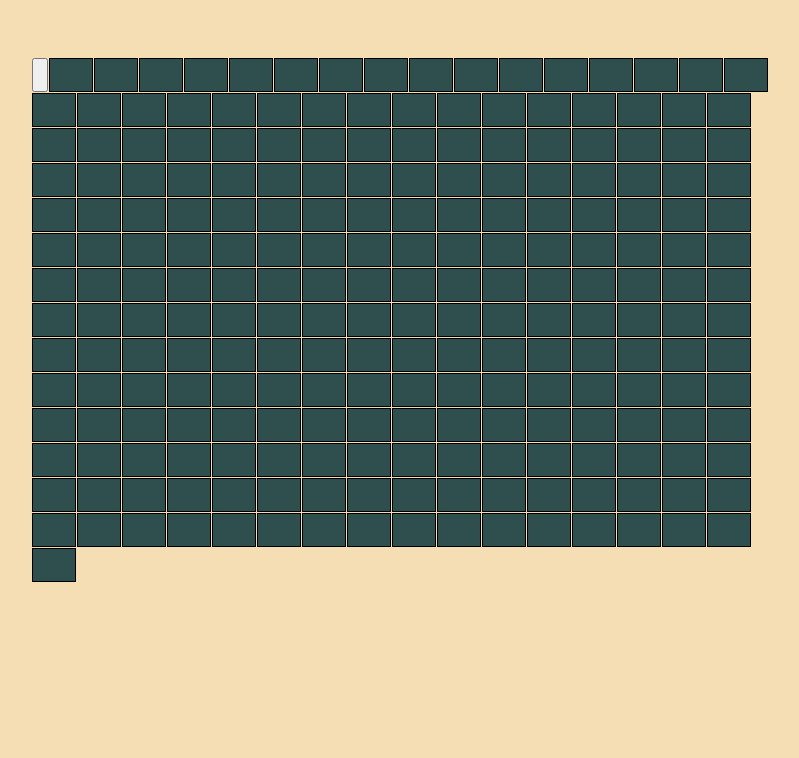
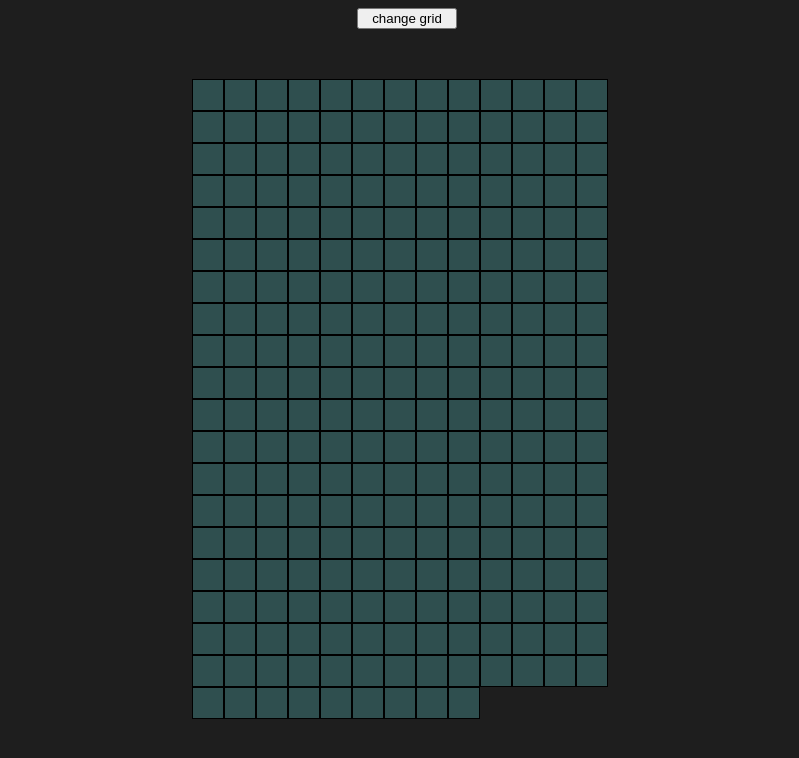
Before and after one commit to Elijah-Rei/etch-a-sketch, a plain HTML site: page index.html in a window 1280 px wide. Shown: the whole page, without its empty margins (233-1032 px from the left). Drawn offline with Linux system fonts and the light colour scheme.

Commit message:
resizing grid now adjust how many grid in a row based on value

```diff
--- a/index.html
+++ b/index.html
@@ -8,8 +8,8 @@
     <title>Etch-a-sketch</title>
 </head>
 <body>
+    <button id="btn">change grid</button>
     <div class="container"></div>
-
 </body>
 <script src="script.js"></script>
 </html>
--- a/script.js
+++ b/script.js
@@ -10,18 +10,20 @@ function makeGrid(grid){
             container.appendChild(box).className = "grid-item";
         }
     }
+    //container.style.width = grid * 2.10;
+    let containerSize = Math.round(grid * 2.10) + '%';
+    container.style.width = containerSize;
 }
-const btnChangeGrid = document.createElement('button');
-container.appendChild(btnChangeGrid);
-makeGrid(15);
+const btn = document.getElementById('btn');
+
+//const btnChangeGrid = document.createElement('button');
+//container.appendChild(btnChangeGrid);
+makeGrid(16);
 
 const divs = document.querySelectorAll('.grid-item');
 
-btnChangeGrid.addEventListener('click', () => { // a prompt for asking grid
+btn.addEventListener('click', () => { // a prompt for asking grid
     let askGrid = prompt("Enter your desired grid");
-    //divs.forEach(box => {
-    //    container.removeChild(box).className = 'grid-item';
-    //})
     document.querySelectorAll('.grid-item').forEach((box) => container.removeChild(box));
     makeGrid(askGrid);
 })
--- a/style.css
+++ b/style.css
@@ -1,7 +1,9 @@
 body{
-    background-color:wheat;
+    background-color: #1e1e1e;
     display: flex;
     justify-content: center;
+    flex-direction: column;
+    align-items: center;
 }
 
 #box{
@@ -12,18 +14,17 @@ body{
 .container{
     margin-top: 50px;
     display: flex;
-    overflow: none;
     flex-wrap: wrap;
-    width: 750px;
-    gap: 1px;
+    width: 34%;
 }
 
 .grid-item {
-    width: 10px;
-    padding: 1em;
     border: 1px solid black;
     text-align: center;
     background-color:darkslategray;
+    width: 10px;
+    padding: 10px;
+    height: 10px;
 }
 
 .grid-color{
@@ -38,4 +39,8 @@ body{
     height: 400px;
     width: 500px;
     background-color: red;
-  }
+}
+
+#btn{
+    width: 100px;
+}
```
